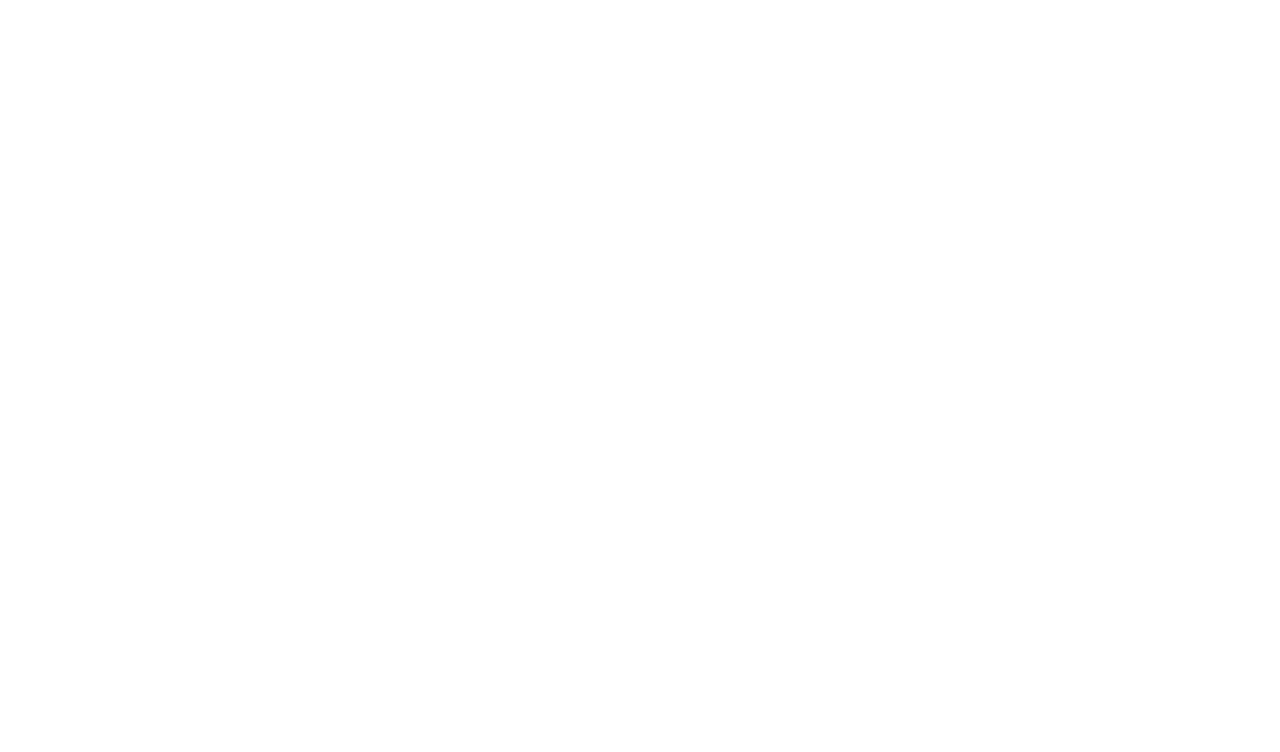
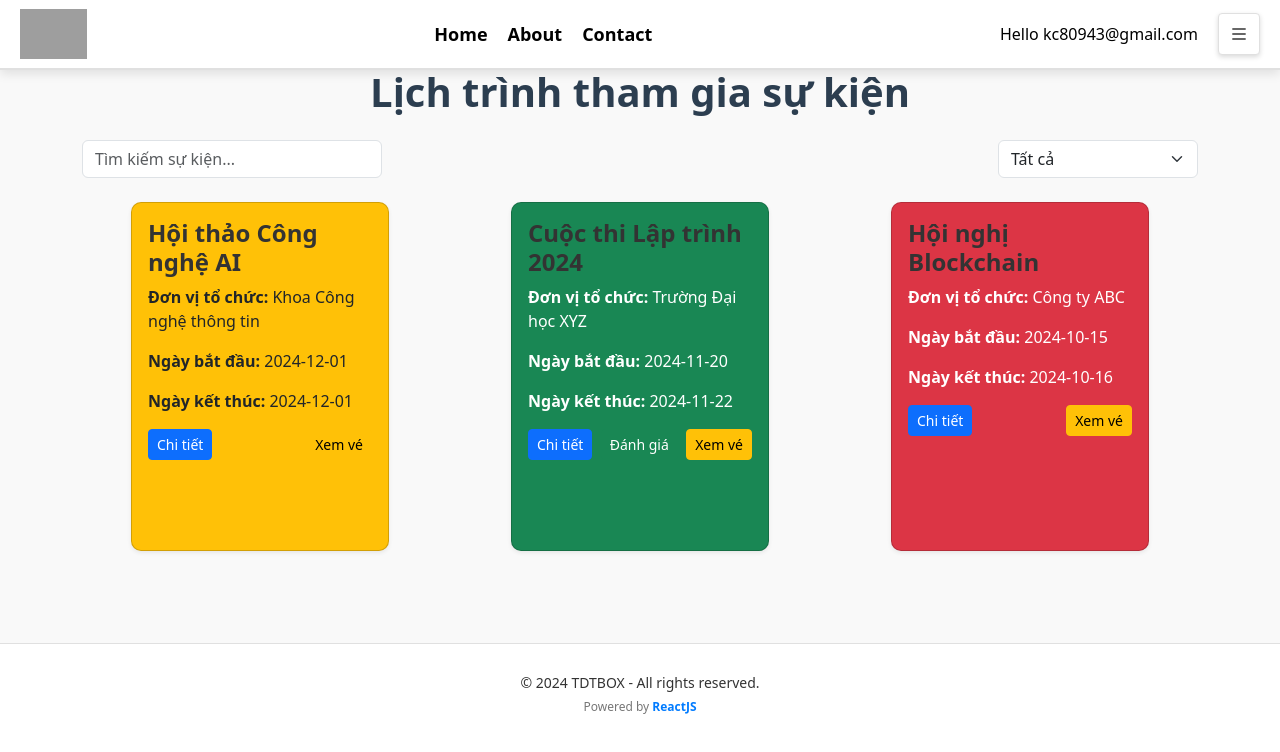
Before and after one commit to linhduy2192001/event-manager-fe, a React (Create React App) app in the folder event-manager/: page /schedule in a window 1280 px wide. Before the commit this address had no page. Shown: the top 752 px of the page. Built offline with nearby package versions, Linux system fonts and the light colour scheme; grey boxes are pictures that could not be loaded.

Commit message:
schedule

```diff
--- a/event-manager/src/App.tsx
+++ b/event-manager/src/App.tsx
@@ -13,6 +13,7 @@ import DetailEvent from "./pages/DetailEvent";
 import About from "./pages/About";
 import TicketOnline from "./pages/TicketOnline";
 import AddEvent from "./pages/AddEvent";
+import SchedulePage from "./pages/SchedulePage";
 
 const App: React.FC = () => {
   return (
@@ -24,6 +25,8 @@ const App: React.FC = () => {
           <Route path="new" element={<PersonalPage />} />
           <Route path="about" element={<About/>} />
           <Route path="edit" element={<PersonalPage />} />
+          <Route path="schedule" element={<SchedulePage />} />
+
           <Route path="detailPersonal" element={<DetailPersonal/>} />
           <Route path="addevent" element={<AddEvent/>} />
 
--- /dev/null
+++ b/event-manager/src/pages/SchedulePage.tsx
@@ -0,0 +1,132 @@
+import React, { useState } from "react";
+
+interface Event {
+  id: number;
+  name: string;
+  organizer: string;
+  startDate: string;
+  endDate: string;
+  status: "upcoming" | "completed" | "cancelled"; // Trạng thái: chưa diễn ra, đã diễn ra, bị hủy
+}
+
+const SchedulePage: React.FC = () => {
+  const [search, setSearch] = useState("");
+  const [filterStatus, setFilterStatus] = useState<"all" | "upcoming" | "completed" | "cancelled">("all");
+
+  // Danh sách sự kiện giả lập
+  const events: Event[] = [
+    {
+      id: 1,
+      name: "Hội thảo Công nghệ AI",
+      organizer: "Khoa Công nghệ thông tin",
+      startDate: "2024-12-01",
+      endDate: "2024-12-01",
+      status: "upcoming",
+    },
+    {
+      id: 2,
+      name: "Cuộc thi Lập trình 2024",
+      organizer: "Trường Đại học XYZ",
+      startDate: "2024-11-20",
+      endDate: "2024-11-22",
+      status: "completed",
+    },
+    {
+      id: 3,
+      name: "Hội nghị Blockchain",
+      organizer: "Công ty ABC",
+      startDate: "2024-10-15",
+      endDate: "2024-10-16",
+      status: "cancelled",
+    },
+  ];
+
+  // Lọc sự kiện theo tìm kiếm và trạng thái
+  const filteredEvents = events.filter((event) => {
+    const matchesSearch = event.name.toLowerCase().includes(search.toLowerCase());
+    const matchesStatus = filterStatus === "all" || event.status === filterStatus;
+    return matchesSearch && matchesStatus;
+  });
+
+  // Đổi màu theo trạng thái
+  const getStatusColor = (status: string) => {
+    switch (status) {
+      case "upcoming":
+        return "bg-warning text-dark"; // Chưa diễn ra
+      case "completed":
+        return "bg-success text-white"; // Đã diễn ra
+      case "cancelled":
+        return "bg-danger text-white"; // Đã hủy
+      default:
+        return "";
+    }
+  };
+
+  return (
+    <div className="container my-5">
+      <h1 className="text-center mb-4" style={{ color: "#2c3e50", fontWeight: "bold" }}>
+        Lịch trình tham gia sự kiện
+      </h1>
+
+      {/* Bộ lọc và tìm kiếm */}
+      <div className="d-flex justify-content-between mb-4">
+        <input
+          type="text"
+          className="form-control"
+          placeholder="Tìm kiếm sự kiện..."
+          value={search}
+          onChange={(e) => setSearch(e.target.value)}
+          style={{ maxWidth: "300px" }}
+        />
+        <select
+          className="form-select"
+          style={{ maxWidth: "200px" }}
+          value={filterStatus}
+          onChange={(e) => setFilterStatus(e.target.value as any)}
+        >
+          <option value="all">Tất cả</option>
+          <option value="upcoming">Chưa diễn ra</option>
+          <option value="completed">Đã diễn ra</option>
+          <option value="cancelled">Đã hủy</option>
+        </select>
+      </div>
+
+      {/* Danh sách sự kiện */}
+      <div className="row">
+        {filteredEvents.map((event) => (
+          <div className="col-md-4 mb-4" key={event.id}>
+            <div className={`card shadow-sm ${getStatusColor(event.status)}`} style={{ borderRadius: "10px" }}>
+              <div className="card-body">
+                <h5 className="card-title">{event.name}</h5>
+                <p className="card-text">
+                  <strong>Đơn vị tổ chức:</strong> {event.organizer}
+                </p>
+                <p className="card-text">
+                  <strong>Ngày bắt đầu:</strong> {event.startDate}
+                </p>
+                <p className="card-text">
+                  <strong>Ngày kết thúc:</strong> {event.endDate}
+                </p>
+                <div className="d-flex justify-content-between mt-3">
+                  <button className="btn btn-primary btn-sm" onClick={() => alert("Xem chi tiết")}>
+                    Chi tiết
+                  </button>
+                  {event.status === "completed" && (
+                    <button className="btn btn-success btn-sm" onClick={() => alert("Đánh giá sự kiện")}>
+                      Đánh giá
+                    </button>
+                  )}
+                  <button className="btn btn-warning btn-sm" onClick={() => alert("Xem vé")}>
+                    Xem vé
+                  </button>
+                </div>
+              </div>
+            </div>
+          </div>
+        ))}
+      </div>
+    </div>
+  );
+};
+
+export default SchedulePage;
```
